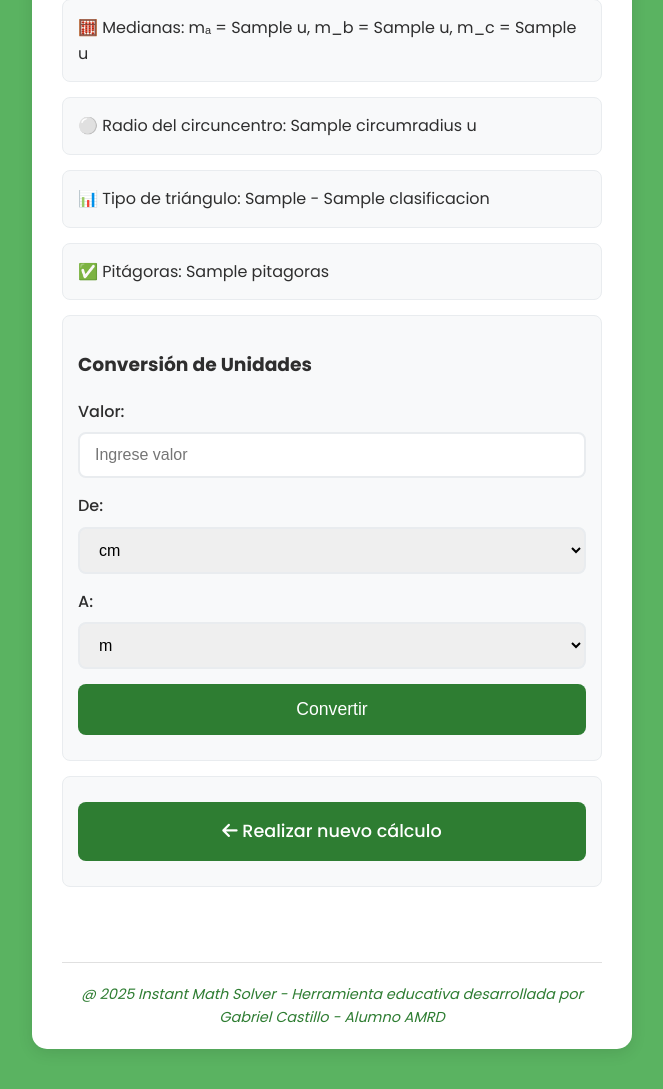
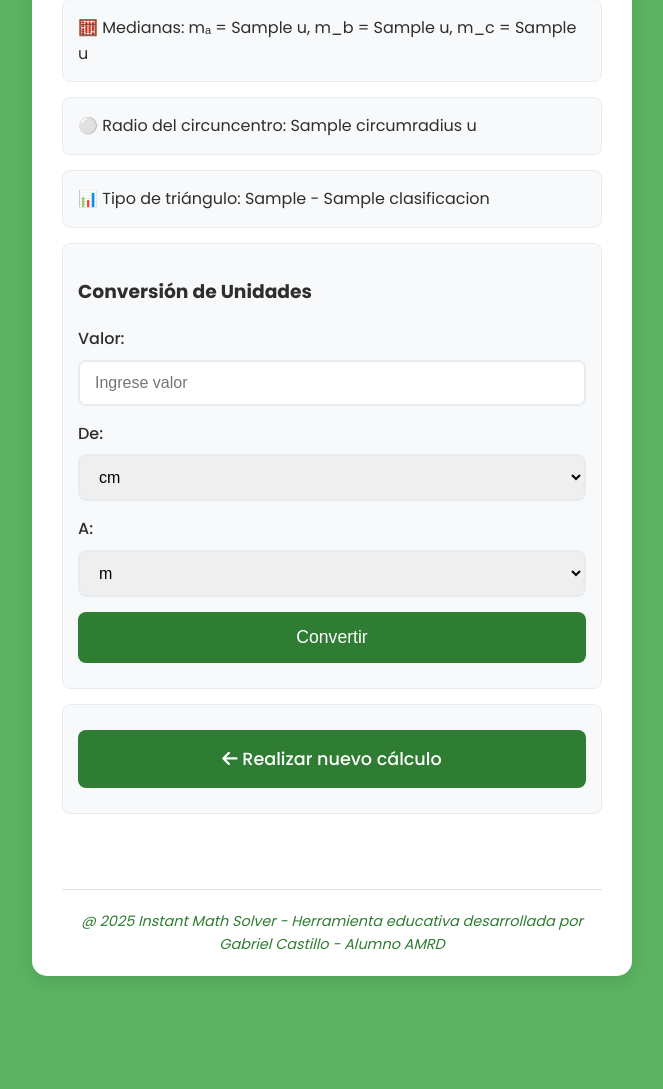
Before and after one commit to Gabriel-creZ/nismoos-triangulos2, a Flask app: template templates/resultado.html in a window 1280 px wide. Shown: the part 1156-2245 px from the top of the page, without its empty margins (308-971 px from the left). After the commit the page ends 2132 px from the top, so only its background shows below. Run offline with Flask 2, Linux system fonts and the light colour scheme; the template is opened without the code that fills it: most values are stand-ins (such as "Sample title", 1, 10 or a date in 2020).

Commit message:
Final Release 3.8

```diff
--- a/app.py
+++ b/app.py
@@ -69,9 +69,10 @@ def calcular_triangulo_sen(angulo_A=None, angulo_B=None, angulo_C=None,
             if lado_b is None:
                 lado_b = ratio * math.sin(math.radians(angulo_B))
             return lado_a, lado_b, lado_c, angulo_A, angulo_B, angulo_C
-    raise ValueError("No se pudo determinar el triángulo con la Ley de Senos (verifica tus datos).")
+    raise ValueError("No se pudo resolver el triángulo con la Ley de Senos (verifica tus datos).")
 
 def calcular_triangulo_cos(a=None, b=None, c=None, A=None, B=None, C=None):
+    # Si se conocen los 3 lados y no se proporcionan ángulos, calcularlos
     if a is not None and b is not None and c is not None:
         if A is None and B is None and C is None:
             try:
@@ -87,13 +88,9 @@ def calcular_triangulo_cos(a=None, b=None, c=None, A=None, B=None, C=None):
             return a, b, c, A, B, C
     raise ValueError("Para la Ley de Cosenos se requieren los 3 lados (y opcionalmente los ángulos).")
 
-def calcular_triangulo_pitagoras(a=None, b=None, c=None, A=None, B=None, C=None):
-    # Esta función ya no se usará (opción eliminada)
-    raise ValueError("La opción Pitágoras ha sido eliminada.")
-
 def resolver_triangulo_altura(base, altura=None, area_input=None):
-    # Si se ingresa base y altura, se calcula el área.
-    # Si se ingresa base y área, se calcula la altura.
+    # Si se ingresa altura, se calcula el área.
+    # Si se ingresa área, se calcula la altura.
     if altura is not None:
         area = 0.5 * base * altura
         return {"base": base, "altura": altura, "area": area}
@@ -101,17 +98,16 @@ def resolver_triangulo_altura(base, altura=None, area_input=None):
         altura_calculada = (2 * area_input) / base
         return {"base": base, "altura": altura_calculada, "area": area_input}
     else:
-        raise ValueError("Se requiere proporcionar la altura o el área junto con la base.")
+        raise ValueError("Debes proporcionar la altura o el área junto con la base.")
 
 def resolver_triangulo(a, b, c, A, B, C, metodo_sel="auto", altura_input=None, area_input=None):
-    # Si se selecciona Altura y Área, se utiliza la función correspondiente
     if metodo_sel == "altura":
         if a is not None and (altura_input is not None or area_input is not None):
             res = resolver_triangulo_altura(a, altura_input, area_input)
             return res, "Altura y Área"
         else:
             raise ValueError("Para Altura y Área se requiere la base (lado a) y la altura o el área.")
-    # Sino, se utiliza el método automático (Ley de Senos o Cosenos)
+    # Método automático: se usa Ley de Cosenos o Ley de Senos según los datos.
     count_sides = sum(x is not None for x in [a, b, c])
     count_angles = sum(x is not None for x in [A, B, C])
     if count_sides == 3:
@@ -286,8 +282,6 @@ def login():
         if username == 'alumno' and password == 'amrd':
             session['logged_in'] = True
             session['user'] = username
-            if 'history' not in session:
-                session['history'] = []
             return redirect(url_for('index'))
         else:
             flash('Usuario o contraseña incorrectos, intente de nuevo.')
@@ -317,29 +311,19 @@ def index():
             B_val = get_val("angulo_B")
             C_val = get_val("angulo_C")
             altura_val = get_val("altura")
+            area_val = get_val("area")
             metodo_sel = request.form.get("metodo_sel", "auto")
 
-            # Método Altura y Área: se permiten dos opciones: base+altura o base+área
             if metodo_sel == "altura":
-                # Se revisa si se ingresó altura o área
-                if altura_val is not None:
-                    res = resolver_triangulo_altura(a_val, altura_val)
-                elif c_val is None and request.form.get("area"):
-                    area_val = float(request.form.get("area"))
-                    res = resolver_triangulo_altura(a_val, None, area_val)
-                else:
-                    raise ValueError("Para Altura y Área se requiere ingresar la altura o el área junto con la base (lado a).")
+                res = resolver_triangulo_altura(a_val, altura_val, area_val)
                 resultados = {
                     'base': res['base'],
                     'altura': res['altura'],
                     'area': res['area']
                 }
-                historial_item = {"metodo": "📏 Altura y Área", "resultados": resultados}
-                session.setdefault('history', []).append(historial_item)
-                session.modified = True
                 return render_template("resultado.html", resultados=resultados, imagen_est=None, imagen_int=None)
             else:
-                res, metodo = resolver_triangulo(a_val, b_val, c_val, A_val, B_val, C_val, metodo_sel, altura_val)
+                res, metodo = resolver_triangulo(a_val, b_val, c_val, A_val, B_val, C_val, metodo_sel)
                 perimetro = res[0] + res[1] + res[2]
                 s = perimetro / 2
                 area = math.sqrt(s * (s - res[0]) * (s - res[1]) * (s - res[2]))
@@ -348,9 +332,6 @@ def index():
                 circumradius = calcular_circumradius(res[0], res[1], res[2], area)
                 tipo_tri = determinar_tipo_triangulo(res[0], res[1], res[2])
                 clasif_ang = clasificar_triangulo_por_angulo(res[3], res[4], res[5])
-                pitagoras = ""
-                if abs(max(res[3], res[4], res[5]) - 90) < 1e-2:
-                    pitagoras = "Se cumple el teorema de Pitágoras."
                 imagen_est = graficar_triangulo_estatico(res[0], res[1], res[2], res[3], res[4], res[5])
                 imagen_int = graficar_triangulo_interactivo(res[0], res[1], res[2], res[3], res[4], res[5])
                 resultados = {
@@ -369,28 +350,15 @@ def index():
                     'circumradius': circumradius if circumradius is not None else "N/A",
                     'tipo_triangulo': tipo_tri,
                     'clasificacion': clasif_ang,
-                    'pitagoras': pitagoras,
-                    'metodo': {"auto": "🏧 Ley de Senos o Cosenos", "altura": "📏 Altura y Área"}[metodo]
+                    'pitagoras': "",
+                    'metodo': "🏧 Ley de Senos o Cosenos"
                 }
-                historial_item = {"metodo": resultados['metodo'], "resultados": resultados}
-                session.setdefault('history', []).append(historial_item)
-                session.modified = True
                 return render_template("resultado.html", resultados=resultados, imagen_est=imagen_est, imagen_int=imagen_int)
         except Exception as e:
             flash(str(e))
             return redirect(url_for('index'))
     return render_template("index.html", resultados=None)
 
-@app.route('/historial')
-def historial():
-    if not session.get('logged_in'):
-        return redirect(url_for('login'))
-    history = session.get('history', [])
-    return render_template("historial.html", history=history)
-
-# =============================
-# Rutas para Donar y Reportar Error
-# =============================
 @app.route('/donar')
 def donar():
     return render_template("donar.html")
--- a/templates/index.html
+++ b/templates/index.html
@@ -75,7 +75,7 @@
             <strong>Instrucciones:</strong>
             <br>• Si conoces 3 lados, se usará la Ley de Cosenos.
             <br>• Si conoces 2 ángulos y 1 lado, se usará la Ley de Senos.
-            <br>• Para resolver con Altura y Área, ingresa la base y la altura o la base y el área.
+            <br>• Para resolver con Altura y Área, ingresa la base y, opcionalmente, la altura o el área.
             <br>• Si dejas el método en "🏧 Ley de Senos o Cosenos", se elegirá según tus datos.
           </div>
           <!-- Selector de método con iconos -->
@@ -112,7 +112,7 @@
               <label for="angulo_C">Ángulo γ: (Gamma)</label>
               <input type="text" name="angulo_C" id="angulo_C" placeholder="Ingrese grados">
             </div>
-            <!-- Para Altura y Área se agregan dos recuadros: uno para altura y otro para área -->
+            <!-- Para Altura y Área se muestran dos recuadros -->
             <div class="form-group" id="grupo_altura">
               <label for="altura"><i class="fas fa-arrows-alt-v"></i> Altura:</label>
               <input type="text" name="altura" id="altura" placeholder="Ingrese altura (opcional)">
@@ -127,7 +127,7 @@
           </form>
         </div>
       </div>
-      <!-- Botones en la parte inferior -->
+      <!-- Botón de ecuaciones y botones de Donar y Reportar en la parte inferior -->
       <div class="extra-links" style="text-align: center; margin-top: 20px;">
         <div class="equation-link">
           <a href="https://resolucion-rectas-nismoos.onrender.com" target="_blank">
--- a/templates/resultado.html
+++ b/templates/resultado.html
@@ -88,12 +88,6 @@
             <span class="result-label"><span class="emoji">📊</span> Tipo de triángulo:</span>
             <span class="result-value">{{ resultados.tipo_triangulo }} - {{ resultados.clasificacion }}</span>
           </div>
-          {% if resultados.pitagoras %}
-          <div class="result-item">
-            <span class="result-label"><span class="emoji">✅</span> Pitágoras:</span>
-            <span class="result-value">{{ resultados.pitagoras }}</span>
-          </div>
-          {% endif %}
         {% endif %}
         <!-- Formulario de conversión de unidades -->
         <div class="result-item">
@@ -139,14 +133,6 @@
         <div class="result-item">
           <a href="{{ url_for('index') }}" class="btn"><i class="fas fa-arrow-left"></i> Realizar nuevo cálculo</a>
         </div>
-        {% if session.history %}
-          <h3 style="text-align:center; margin-top:20px;">Historial de Cálculos</h3>
-          <ul>
-            {% for item in session.history %}
-              <li><strong>Método:</strong> {{ item.metodo }} - {{ item.resultados }}</li>
-            {% endfor %}
-          </ul>
-        {% endif %}
       </div>
     </div>
     <div class="footer">
```
